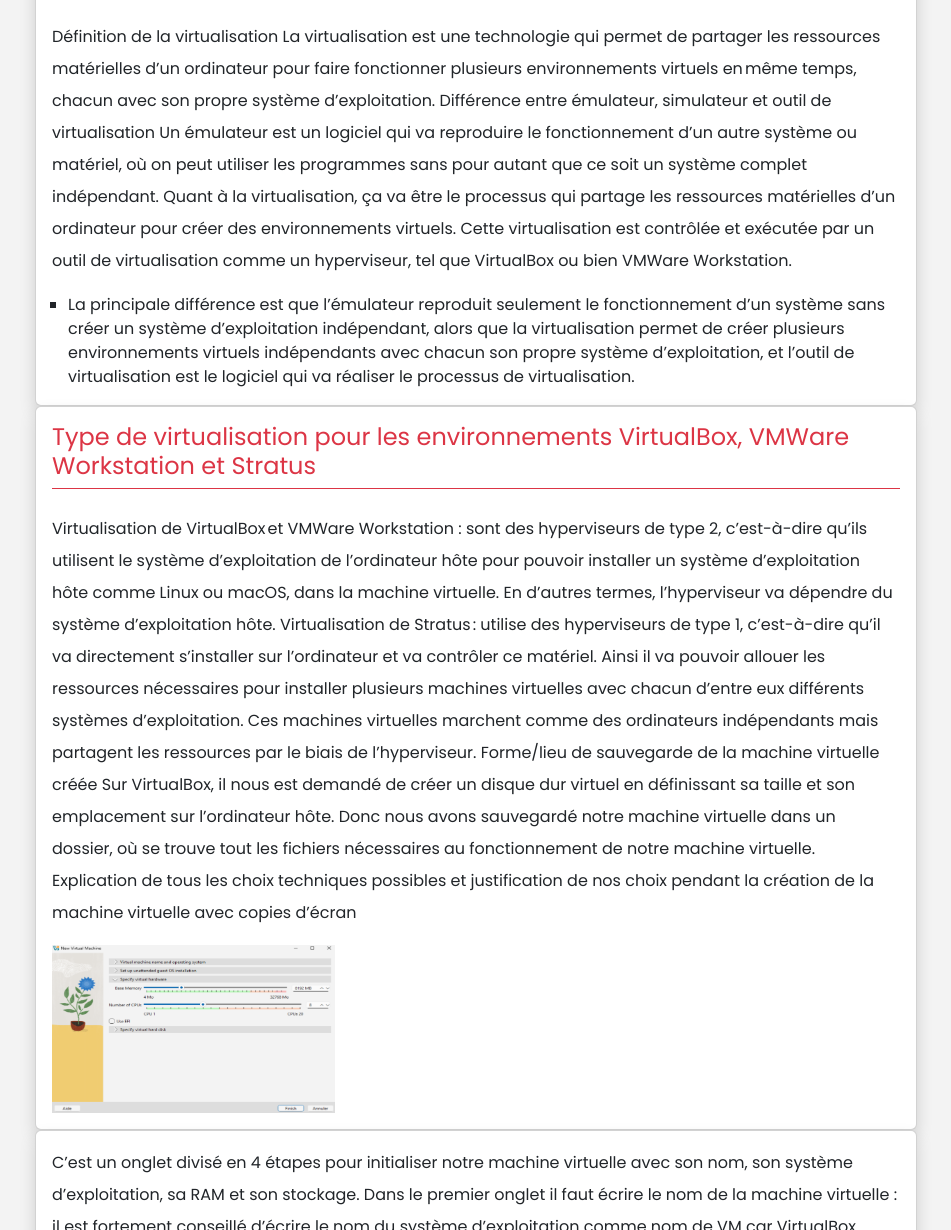
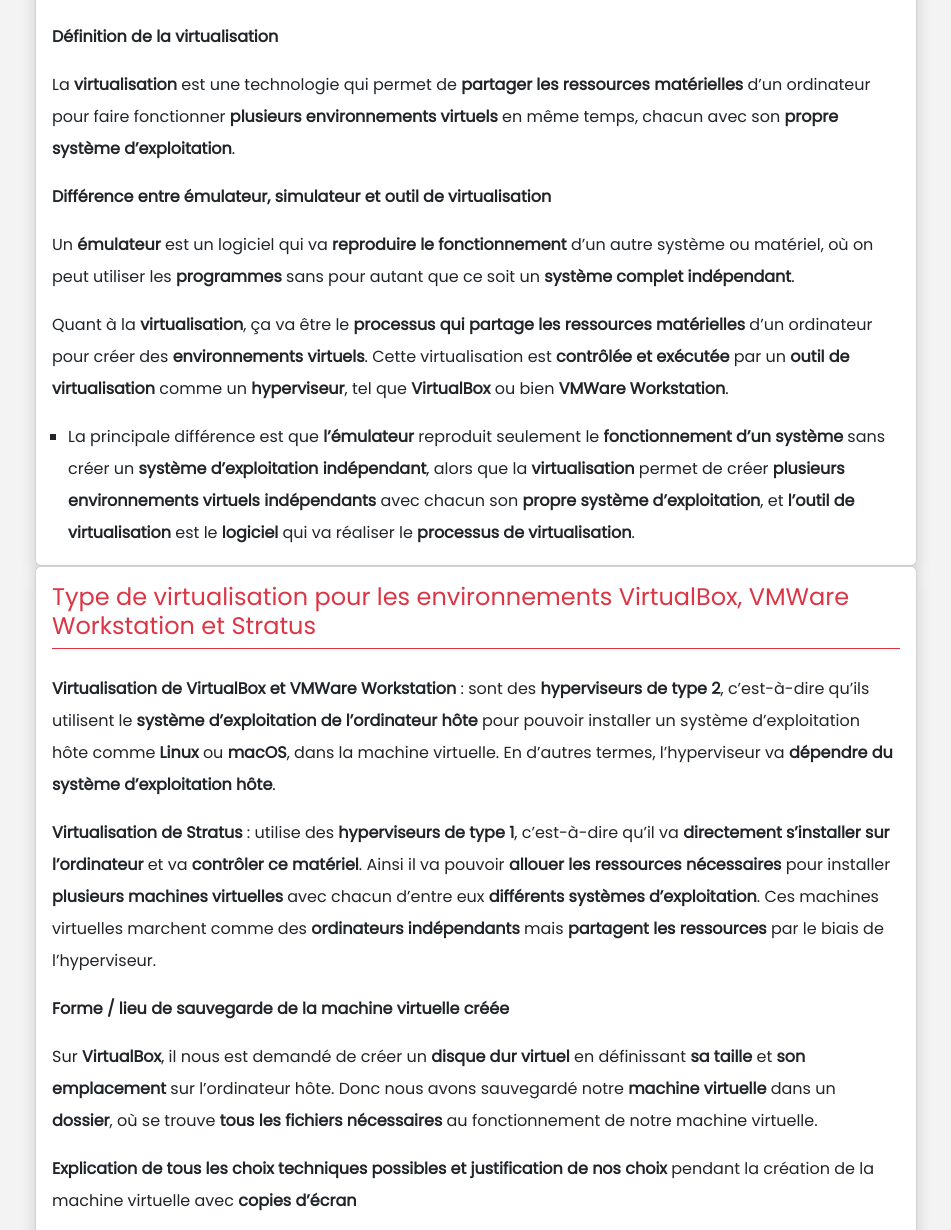
Before and after one commit to S-G190/SiteWebBootstrap, a plain HTML site: page question.html in a window 1280 px wide. Shown: the part 162-1392 px from the top of the page, without its empty margins (164-1115 px from the left). Drawn offline with nearby package versions, Linux system fonts and the light colour scheme.

```diff
--- a/question.html
+++ b/question.html
@@ -37,18 +37,50 @@
                             Question
                         </div>
 
-                        <p class="card-text lh-lg">Définition de la virtualisation
+                        <p class="card-text lh-lg">
+                            <strong>Définition de la virtualisation</strong>
+                        </p>
 
-                            La virtualisation est une technologie qui permet de partager les ressources matérielles d’un ordinateur pour faire fonctionner plusieurs environnements virtuels en même temps, chacun avec son propre système d’exploitation.
+                        <p class="card-text lh-lg">
+                            La <strong>virtualisation</strong> est une technologie qui permet de
+                            <strong>partager les ressources matérielles</strong> d’un ordinateur pour faire
+                            fonctionner <strong>plusieurs environnements virtuels</strong> en même temps,
+                            chacun avec son <strong>propre système d’exploitation</strong>.
+                        </p>
 
-                            Différence entre émulateur, simulateur et outil de virtualisation
+                        <p class="card-text lh-lg">
+                            <strong>Différence entre émulateur, simulateur et outil de virtualisation</strong>
+                        </p>
 
-                            Un émulateur est un logiciel qui va reproduire le fonctionnement d’un autre système ou matériel, où on peut utiliser les programmes sans pour autant que ce soit un système complet indépendant.
+                        <p class="card-text lh-lg">
+                            Un <strong>émulateur</strong> est un logiciel qui va
+                            <strong>reproduire le fonctionnement</strong> d’un autre système ou matériel,
+                            où on peut utiliser les <strong>programmes</strong> sans pour autant que ce soit
+                            un <strong>système complet indépendant</strong>.
+                        </p>
 
-                            Quant à la virtualisation, ça va être le processus qui partage les ressources matérielles d’un ordinateur pour créer des environnements virtuels. Cette virtualisation est contrôlée et exécutée par un outil de virtualisation comme un hyperviseur, tel que VirtualBox ou bien VMWare Workstation.  </p>
+                        <p class="card-text lh-lg">
+                            Quant à la <strong>virtualisation</strong>, ça va être le
+                            <strong>processus qui partage les ressources matérielles</strong> d’un ordinateur
+                            pour créer des <strong>environnements virtuels</strong>. Cette virtualisation est
+                            <strong>contrôlée et exécutée</strong> par un <strong>outil de virtualisation</strong>
+                            comme un <strong>hyperviseur</strong>, tel que <strong>VirtualBox</strong> ou bien
+                            <strong>VMWare Workstation</strong>.
+                        </p>
+
                     </div>
                     <ul>
-                        <li> La principale différence est que l’émulateur reproduit seulement le fonctionnement d’un système sans créer un système d’exploitation indépendant, alors que la virtualisation permet de créer plusieurs environnements virtuels indépendants avec chacun son propre système d’exploitation, et l’outil de virtualisation est le logiciel qui va réaliser le processus de virtualisation.</li>
+                        <li class="card-text lh-lg">
+                            La principale différence est que <strong>l’émulateur</strong> reproduit seulement
+                            le <strong>fonctionnement d’un système</strong> sans créer un
+                            <strong>système d’exploitation indépendant</strong>, alors que la
+                            <strong>virtualisation</strong> permet de créer
+                            <strong>plusieurs environnements virtuels indépendants</strong> avec chacun son
+                            <strong>propre système d’exploitation</strong>, et
+                            <strong>l’outil de virtualisation</strong> est le
+                            <strong>logiciel</strong> qui va réaliser le
+                            <strong>processus de virtualisation</strong>.
+                        </li>
                     </ul>
                 </div>
             </div>
@@ -59,23 +91,45 @@
                         <div class="h4 pb-2 mb-4 text-danger border-bottom border-danger">
                             Type de virtualisation pour les environnements VirtualBox, VMWare Workstation et Stratus
                         </div>
-                    <p class="card-text lh-lg">
+                        <p class="card-text lh-lg">
+                            <strong>Virtualisation de VirtualBox et VMWare Workstation</strong> : sont des
+                            <strong>hyperviseurs de type 2</strong>, c’est-à-dire qu’ils utilisent le
+                            <strong>système d’exploitation de l’ordinateur hôte</strong> pour pouvoir installer
+                            un système d’exploitation hôte comme <strong>Linux</strong> ou <strong>macOS</strong>,
+                            dans la machine virtuelle. En d’autres termes, l’hyperviseur va
+                            <strong>dépendre du système d’exploitation hôte</strong>.
+                        </p>
 
-                        Virtualisation de VirtualBox et VMWare Workstation : sont des hyperviseurs de type 2, c’est-à-dire qu’ils utilisent le système d’exploitation de l’ordinateur hôte pour pouvoir installer un système d’exploitation hôte comme Linux ou macOS, dans la machine virtuelle. En d’autres termes, l’hyperviseur va dépendre du système d’exploitation hôte.
+                        <p class="card-text lh-lg">
+                            <strong>Virtualisation de Stratus</strong> : utilise des
+                            <strong>hyperviseurs de type 1</strong>, c’est-à-dire qu’il va
+                            <strong>directement s’installer sur l’ordinateur</strong> et va
+                            <strong>contrôler ce matériel</strong>. Ainsi il va pouvoir
+                            <strong>allouer les ressources nécessaires</strong> pour installer
+                            <strong>plusieurs machines virtuelles</strong> avec chacun d’entre eux
+                            <strong>différents systèmes d’exploitation</strong>. Ces machines virtuelles
+                            marchent comme des <strong>ordinateurs indépendants</strong> mais
+                            <strong>partagent les ressources</strong> par le biais de l’hyperviseur.
+                        </p>
 
-                        Virtualisation de Stratus : utilise des hyperviseurs de type 1, c’est-à-dire qu’il va directement s’installer sur l’ordinateur et va contrôler ce matériel. Ainsi il va pouvoir allouer les ressources nécessaires pour installer plusieurs machines virtuelles avec chacun d’entre eux différents systèmes d’exploitation. Ces machines virtuelles marchent comme des ordinateurs indépendants mais partagent les ressources par le biais de l’hyperviseur.
+                        <p class="card-text lh-lg">
+                            <strong>Forme / lieu de sauvegarde de la machine virtuelle créée</strong>
+                        </p>
 
+                        <p class="card-text lh-lg">
+                            Sur <strong>VirtualBox</strong>, il nous est demandé de créer un
+                            <strong>disque dur virtuel</strong> en définissant <strong>sa taille</strong> et
+                            <strong>son emplacement</strong> sur l’ordinateur hôte. Donc nous avons
+                            sauvegardé notre <strong>machine virtuelle</strong> dans un
+                            <strong>dossier</strong>, où se trouve <strong>tous les fichiers nécessaires</strong>
+                            au fonctionnement de notre machine virtuelle.
+                        </p>
 
+                        <p class="card-text lh-lg">
+                            <strong>Explication de tous les choix techniques possibles et justification de nos choix</strong>
+                            pendant la création de la machine virtuelle avec <strong>copies d’écran</strong>
+                        </p>
 
-
-
-                        Forme/lieu de sauvegarde de la machine virtuelle créée
-
-                        Sur VirtualBox, il nous est demandé de créer un disque dur virtuel en définissant sa taille et son emplacement sur l’ordinateur hôte. Donc nous avons sauvegardé notre machine virtuelle dans un dossier, où se trouve tout les fichiers nécessaires au fonctionnement de notre machine virtuelle.
-
-
-
-                        Explication de tous les choix techniques possibles et justification de nos choix pendant la création de la machine virtuelle avec copies d’écran </p>
                         <div class="col-md-4 d-flex">
                             <img src="Assets/Images/Question_1.png"
                                  class="img-fluid w-100 object-fit-cover"
@@ -87,15 +141,41 @@
             <div class="col-12 col-sm-12 col-md-11 col-lg-10 col-xl-9">
                 <div class="card shadow">
                     <div class="card-body">
-                        <p class="card-text lh-lg">C’est un onglet divisé en 4 étapes pour initialiser notre machine virtuelle avec son nom, son système d’exploitation, sa RAM et son stockage.
+                        <p class="card-text lh-lg">
+                            C’est un onglet divisé en <strong>4 étapes</strong> pour initialiser notre machine virtuelle avec
+                            <strong>son nom</strong>, <strong>son système d’exploitation</strong>, <strong>sa RAM</strong> et
+                            <strong>son stockage</strong>.
+                        </p>
 
-                        Dans le premier onglet il faut écrire le nom de la machine virtuelle : il est fortement conseillé d’écrire le nom du système d’exploitation comme nom de VM car VirtualBox reconnaît automatiquement le nom de la machine et par conséquence choisi le système d’exploitation portant un nom similaire.
+                        <p class="card-text lh-lg">
+                            Dans le <strong>premier onglet</strong> il faut écrire le <strong>nom de la machine virtuelle</strong> :
+                            il est <strong>fortement conseillé</strong> d’écrire le nom du
+                            <strong>système d’exploitation</strong> comme nom de VM car
+                            <strong>VirtualBox reconnaît automatiquement</strong> le nom de la machine et par
+                            conséquence <strong>choisi le système d’exploitation</strong> portant un nom similaire.
+                        </p>
 
-                        Puis il faut choisir l’ISO : il faut prendre le seul qui nous est proposé et IMPÉRATIVEMENT décocher la case “Proceed with Unattended Installation” qui va se cocher toute seule.
+                        <p class="card-text lh-lg">
+                            Puis il faut choisir <strong>l’ISO</strong> : il faut prendre le <strong>seul</strong> qui nous est proposé
+                            et <strong>IMPÉRATIVEMENT</strong> décocher la case
+                            <strong>“Proceed with Unattended Installation”</strong> qui va se cocher toute seule.
+                        </p>
 
-                        Dans le 3ème onglet il faut définir la RAM allouée à la machine virtuelle. Il est conseillé de définir la RAM allouée selon les capacités de son propre ordinateur. Étant donné que j’ai 32 Go de RAM sur mon ordinateur, j’ai alloué 8 Go de RAM, et 8 processeurs du CPU vu que j’en ai 20.
+                        <p class="card-text lh-lg">
+                            Dans le <strong>3ème onglet</strong> il faut définir la <strong>RAM allouée</strong> à la machine virtuelle.
+                            Il est conseillé de définir la RAM allouée selon les <strong>capacités de son propre ordinateur</strong>.
+                            Étant donné que j’ai <strong>32 Go de RAM</strong> sur mon ordinateur, j’ai alloué
+                            <strong>8 Go de RAM</strong>, et <strong>8 processeurs du CPU</strong> vu que j’en ai <strong>20</strong>.
+                        </p>
 
-                        Dans le 4ème onglet, il faut créer un disque dur en définissant sa taille et son emplacement dans notre pc, laissez l’emplacement par défaut et mettez 80 Gio en taille puis cliquez sur Finish.</p>
+                        <p class="card-text lh-lg">
+                            Dans le <strong>4ème onglet</strong>, il faut <strong>créer un disque dur</strong> en définissant
+                            <strong>sa taille</strong> et <strong>son emplacement</strong> dans notre pc, laissez
+                            <strong>l’emplacement par défaut</strong> et mettez <strong>80 Gio</strong> en taille puis
+                            cliquez sur <strong>Finish</strong>.
+                        </p>
+
+
                         <div class="h4 pb-2 mb-4 text-danger border-bottom border-danger">
                             Pour la création du compte :
                         </div>
```
